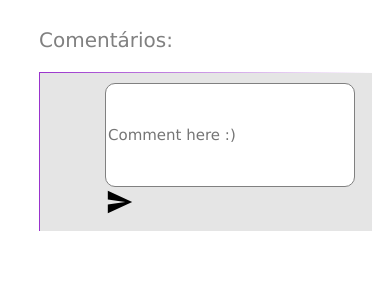
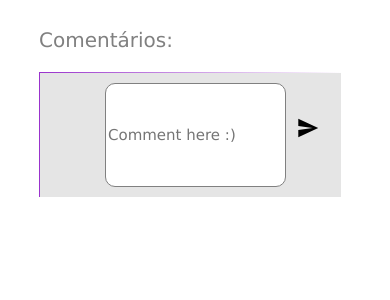
Before and after one commit to ter-9001/sharelinks, a PHP site: page /question.php in a window 390 px wide. Shown: the top 300 px of the page. Run offline with PHP 8.4, Linux system fonts and the light colour scheme; data that the repository does not hold is empty; some libraries are stand-ins or nearby versions.

Commit message:
Resposive2

```diff
--- a/date.php
+++ b/functions.php
@@ -29,5 +29,11 @@ $timemsg = $timemsg.' ago';
 return $timemsg;
 }
 
+function redirect($url)
+{
+    echo "window.location.replace('{$url}')";
+    return;
+}
+
 
 ?>
--- a/login.php
+++ b/login.php
@@ -327,6 +327,8 @@
 
 <?php
 
+require_once('functions.php');
+
 
 if (isset($_GET['delete']) && ($_GET['delete'] == 'ok') ) {
 
@@ -472,6 +474,8 @@ if (isset($_GET['delete']) && ($_GET['delete'] == 'ok') ) {
                     flush(); // Flush the buffer
                     ob_flush();
                     //header('Location: home.php');
+
+
                     echo "<script> window.location.href='home.php'; </script> ";
 
                     exit;
--- a/question.php
+++ b/question.php
@@ -12,6 +12,12 @@
 
 <link rel="stylesheet" type="text/css" href="style.css" />
 <style>
+
+
+#postertexto
+{
+    color: grey;font-size: 25px; text-align: center;
+}
 
 
 .user, #username
@@ -64,10 +70,67 @@
 }
 
 
+.trash
+{
+    position: relative;
+    left: 50%;
+    font-size: 25px
+}
+
+
 #submit:hover
 {
     transition: 1s;
     background-color: rgba(125, 125, 125, 0.3);
+}
+
+
+
+@media(max-width : 660px)
+{
+
+    .quadro
+    {
+        width: 90%;
+    }
+
+    form
+    {
+        display: flex;
+        flex-direction: row;
+    }
+
+    ion-icon[name='send']
+    {
+        margin: 10px;
+        margin-top: 30px;
+    }
+
+
+    #submit
+    {
+        right: 10%;
+    }
+
+
+
+    .trash
+    {
+        left: 10%;
+    }
+
+
+    #poster
+    {
+        width: 80%;
+        padding-bottom: 10px;
+        margin: 0;
+    }
+
+    #postertexto
+    {
+        font-size: 17px;
+    }
 }
 
 
@@ -83,7 +146,7 @@
     session_start();
 
 
-    require_once('date.php');
+    require_once('functions.php');
 
     // poster_id user comment data --> comments
 
@@ -155,20 +218,20 @@
                     if($user_main == $_SESSION['user'])
                        $trash = "
 
-                       <div style='position: relative; left: 50%; font-size: 25px'>
+                       <div class='trash'>
                            <ion-icon name='trash' onclick='deletepost()'></ion-icon>
                        </div>
                       ";
 
 
                         echo "
-                        <div class=' quadro column' style='display: flex; justify-content: start; margin: 0 10px 0 10px; padding-bottom: 100px'>
+                        <div class=' quadro column' id='poster' >
                         <div id='userinfo' class='column' style=' margin-right: 100px'>
                                 <ion-icon name='contact'
                                 style='color:".$color.";'></ion-icon>
                                 <p id='username' class='user'> {$user_main} </p>
                         </div>
-                    <div style='color: grey;font-size: 25px; text-align: center'>
+                    <div id='postertexto'>
                         {$text}
                     </div>
                     {$trash}
@@ -290,7 +353,7 @@
                     die("Connection failed: " . $conn->connect_error);
                     }
 
-                    $sql = "SELECT * FROM comments WHERE posterid ='{$posterid}'";
+                    $sql = "SELECT * FROM comments WHERE posterid ='{$posterid}' ORDER BY date desc";
 
                     $result1 = $conn->query($sql);
 
@@ -327,7 +390,7 @@
                         if($user == $_SESSION['user'])
                         {
                             $trash1 = "
-                                <div style='position: relative; left: 50%; font-size: 25px'>
+                                <div class='trash'>
                                     <ion-icon name='trash' onclick='deleteComment(".$row['id'].")' name='deletecomm' value='yes'></ion-icon>
                                 </div> ";
                         }
--- a/style.css
+++ b/style.css
@@ -373,6 +373,12 @@ ion-icon[name="contact"]
 
 }
 
+
+#poster
+{
+    display: flex; justify-content: start; margin: 0 10px 0 10px; padding-bottom: 100px;
+}
+
 .user, #username
 {
     text-transform: capitalize;
@@ -402,6 +408,8 @@ a
 {
     display: block;
 }
+
+
 
 
     #ask label,#ask p,#ask a,
```
Also changed, not shown: home.php (+5 -5 lines), tochange.php (+16 -0 lines).
